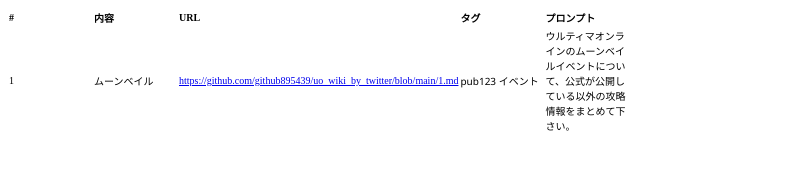
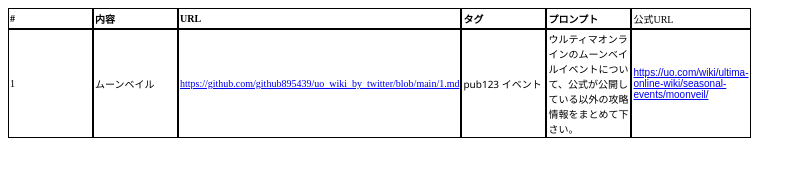
Before and after one commit to github895439/uo_wiki_by_twitter, a plain HTML site: page index.html in a window 1280 px wide. Shown: the whole page, without its empty margins (0-806 px from the left). Drawn offline with Linux system fonts and the light colour scheme.

Commit message:
公式URL列追加

```diff
--- a/index.html
+++ b/index.html
@@ -7,7 +7,7 @@
 	<title>twitterから作ったUO wiki</title>
 	<meta name="generator" content="LibreOffice 24.8.5.1 (Windows)"/>
 	<meta name="created" content="2026-07-03T13:13:06.885000000"/>
-	<meta name="changed" content="2026-07-03T21:36:20.861000000"/>
+	<meta name="changed" content="2026-07-04T08:04:16.910000000"/>
 
 	<style type="text/css">
 		body,div,table,thead,tbody,tfoot,tr,th,td,p { font-family:"Noto Sans JP"; font-size:x-small }
@@ -20,20 +20,22 @@
 
 <body>
 <table cellspacing="0" border="0">
-	<colgroup span="5" width="85"></colgroup>
+	<colgroup span="6" width="85"></colgroup>
 	<tr>
-		<td height="17" align="left" sdnum="1041;0;@" data-sheets-value="{ &quot;1&quot;: 2, &quot;2&quot;: &quot;#&quot;}"><b><font face="Liberation Serif">#</font></b></td>
-		<td align="left" sdnum="1041;0;@" data-sheets-value="{ &quot;1&quot;: 2, &quot;2&quot;: &quot;内容&quot;}"><b><font face="Segoe UI">内容</font></b></td>
-		<td align="left" sdnum="1041;0;@" data-sheets-value="{ &quot;1&quot;: 2, &quot;2&quot;: &quot;URL&quot;}"><b><font face="Liberation Serif">URL</font></b></td>
-		<td align="left" sdnum="1041;0;@" data-sheets-value="{ &quot;1&quot;: 2, &quot;2&quot;: &quot;タグ&quot;}"><b><font face="Segoe UI">タグ</font></b></td>
-		<td align="left" sdnum="1041;0;@" data-sheets-value="{ &quot;1&quot;: 2, &quot;2&quot;: &quot;プロンプト&quot;}"><b><font face="Segoe UI">プロンプト</font></b></td>
+		<td style="border-top: 1px solid #000000; border-bottom: 1px solid #000000; border-left: 1px solid #000000; border-right: 1px solid #000000" height="17" align="left" sdnum="1041;0;@" data-sheets-value="{ &quot;1&quot;: 2, &quot;2&quot;: &quot;#&quot;}"><b><font face="Liberation Serif">#</font></b></td>
+		<td style="border-top: 1px solid #000000; border-bottom: 1px solid #000000; border-left: 1px solid #000000; border-right: 1px solid #000000" align="left" sdnum="1041;0;@" data-sheets-value="{ &quot;1&quot;: 2, &quot;2&quot;: &quot;内容&quot;}"><b><font face="Segoe UI">内容</font></b></td>
+		<td style="border-top: 1px solid #000000; border-bottom: 1px solid #000000; border-left: 1px solid #000000; border-right: 1px solid #000000" align="left" sdnum="1041;0;@" data-sheets-value="{ &quot;1&quot;: 2, &quot;2&quot;: &quot;URL&quot;}"><b><font face="Liberation Serif">URL</font></b></td>
+		<td style="border-top: 1px solid #000000; border-bottom: 1px solid #000000; border-left: 1px solid #000000; border-right: 1px solid #000000" align="left" sdnum="1041;0;@" data-sheets-value="{ &quot;1&quot;: 2, &quot;2&quot;: &quot;タグ&quot;}"><b><font face="Segoe UI">タグ</font></b></td>
+		<td style="border-top: 1px solid #000000; border-bottom: 1px solid #000000; border-left: 1px solid #000000; border-right: 1px solid #000000" align="left" sdnum="1041;0;@" data-sheets-value="{ &quot;1&quot;: 2, &quot;2&quot;: &quot;プロンプト&quot;}"><b><font face="Segoe UI">プロンプト</font></b></td>
+		<td style="border-top: 1px solid #000000; border-bottom: 1px solid #000000; border-left: 1px solid #000000; border-right: 1px solid #000000" align="left" data-sheets-value="{ &quot;1&quot;: 2, &quot;2&quot;: &quot;公式URL&quot;}">公式URL</td>
 	</tr>
 	<tr>
-		<td height="19" align="left" sdval="1" sdnum="1041;"><font face="Liberation Serif">1</font></td>
-		<td align="left" sdnum="1041;0;@" data-sheets-value="{ &quot;1&quot;: 2, &quot;2&quot;: &quot;ムーンベイル&quot;}"><font face="Segoe UI">ムーンベイル</font></td>
-		<td align="left" sdnum="1041;0;@" data-sheets-value="{ &quot;1&quot;: 2, &quot;2&quot;: &quot;https:\/\/github.com\/github895439\/uo_wiki_by_twitter\/blob\/main\/1.md&quot;}"><font face="Liberation Serif"><a href="https://github.com/github895439/uo_wiki_by_twitter/blob/main/1.md">https://github.com/github895439/uo_wiki_by_twitter/blob/main/1.md</a></font></td>
-		<td align="left" sdnum="1041;0;@" data-sheets-value="{ &quot;1&quot;: 2, &quot;2&quot;: &quot;pub123 イベント&quot;}"><font face="Segoe UI">pub123 イベント</font></td>
-		<td align="left" sdnum="1041;0;@" data-sheets-value="{ &quot;1&quot;: 2, &quot;2&quot;: &quot;ウルティマオンラインのムーンベイルイベントについて、公式が公開している以外の攻略情報をまとめて下さい。&quot;}"><font face="Segoe UI">ウルティマオンラインのムーンベイルイベントについて、公式が公開している以外の攻略情報をまとめて下さい。</font></td>
+		<td style="border-top: 1px solid #000000; border-bottom: 1px solid #000000; border-left: 1px solid #000000; border-right: 1px solid #000000" height="19" align="left" sdval="1" sdnum="1041;"><font face="Liberation Serif">1</font></td>
+		<td style="border-top: 1px solid #000000; border-bottom: 1px solid #000000; border-left: 1px solid #000000; border-right: 1px solid #000000" align="left" sdnum="1041;0;@" data-sheets-value="{ &quot;1&quot;: 2, &quot;2&quot;: &quot;ムーンベイル&quot;}"><font face="Segoe UI">ムーンベイル</font></td>
+		<td style="border-top: 1px solid #000000; border-bottom: 1px solid #000000; border-left: 1px solid #000000; border-right: 1px solid #000000" align="left" sdnum="1041;0;@" data-sheets-value="{ &quot;1&quot;: 2, &quot;2&quot;: &quot;https:\/\/github.com\/github895439\/uo_wiki_by_twitter\/blob\/main\/1.md&quot;}"><font face="Liberation Serif"><a href="https://github.com/github895439/uo_wiki_by_twitter/blob/main/1.md">https://github.com/github895439/uo_wiki_by_twitter/blob/main/1.md</a></font></td>
+		<td style="border-top: 1px solid #000000; border-bottom: 1px solid #000000; border-left: 1px solid #000000; border-right: 1px solid #000000" align="left" sdnum="1041;0;@" data-sheets-value="{ &quot;1&quot;: 2, &quot;2&quot;: &quot;pub123 イベント&quot;}"><font face="Segoe UI">pub123 イベント</font></td>
+		<td style="border-top: 1px solid #000000; border-bottom: 1px solid #000000; border-left: 1px solid #000000; border-right: 1px solid #000000" align="left" sdnum="1041;0;@" data-sheets-value="{ &quot;1&quot;: 2, &quot;2&quot;: &quot;ウルティマオンラインのムーンベイルイベントについて、公式が公開している以外の攻略情報をまとめて下さい。&quot;}"><font face="Segoe UI">ウルティマオンラインのムーンベイルイベントについて、公式が公開している以外の攻略情報をまとめて下さい。</font></td>
+		<td style="border-top: 1px solid #000000; border-bottom: 1px solid #000000; border-left: 1px solid #000000; border-right: 1px solid #000000" align="left" data-sheets-value="{ &quot;1&quot;: 2, &quot;2&quot;: &quot;https:\/\/uo.com\/wiki\/ultima-online-wiki\/seasonal-events\/moonveil\/&quot;}"><font face="Liberation Sans"><a href="https://uo.com/wiki/ultima-online-wiki/seasonal-events/moonveil/">https://uo.com/wiki/ultima-online-wiki/seasonal-events/moonveil/</a></font></td>
 	</tr>
 </table>
 <!-- ************************************************************************** -->
```
